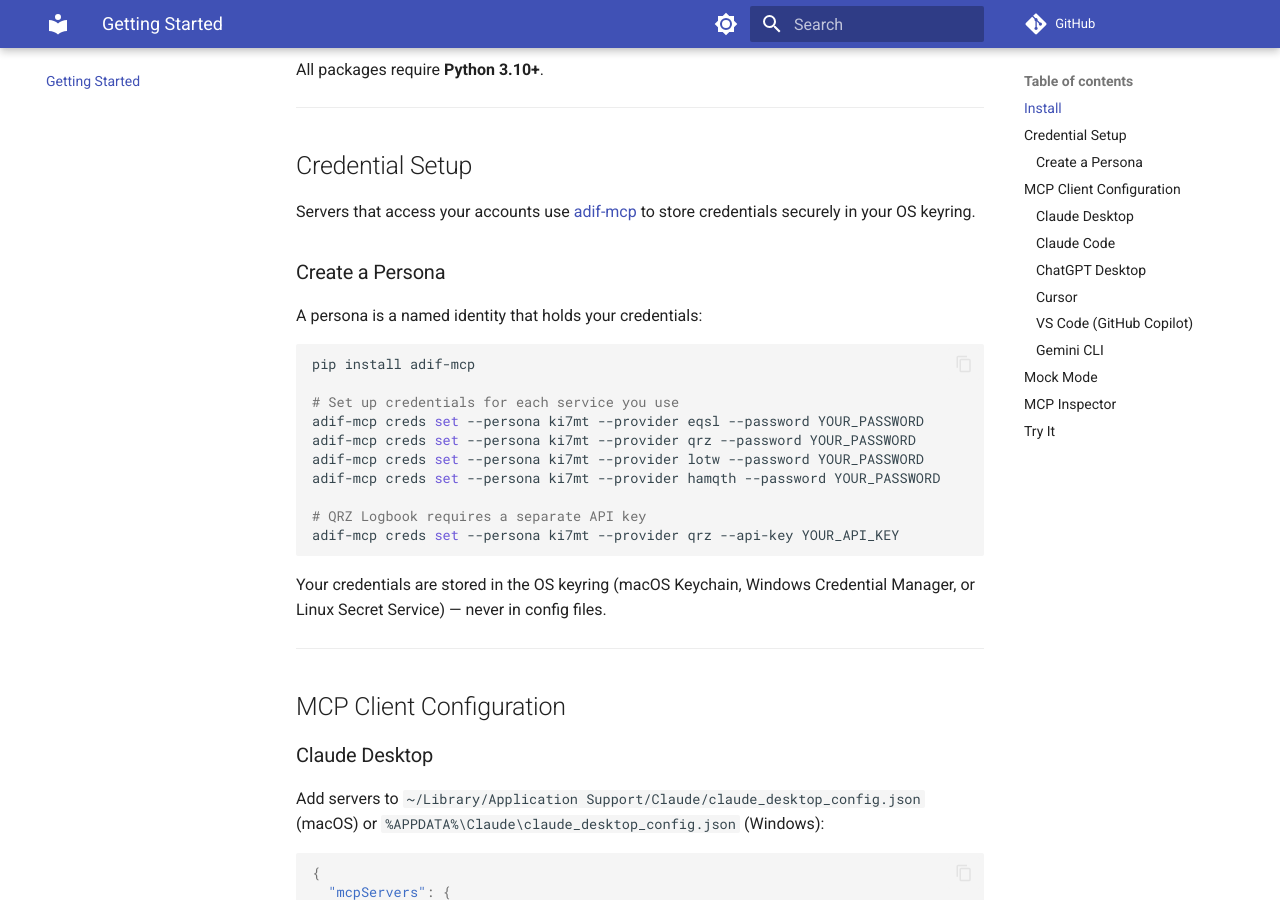
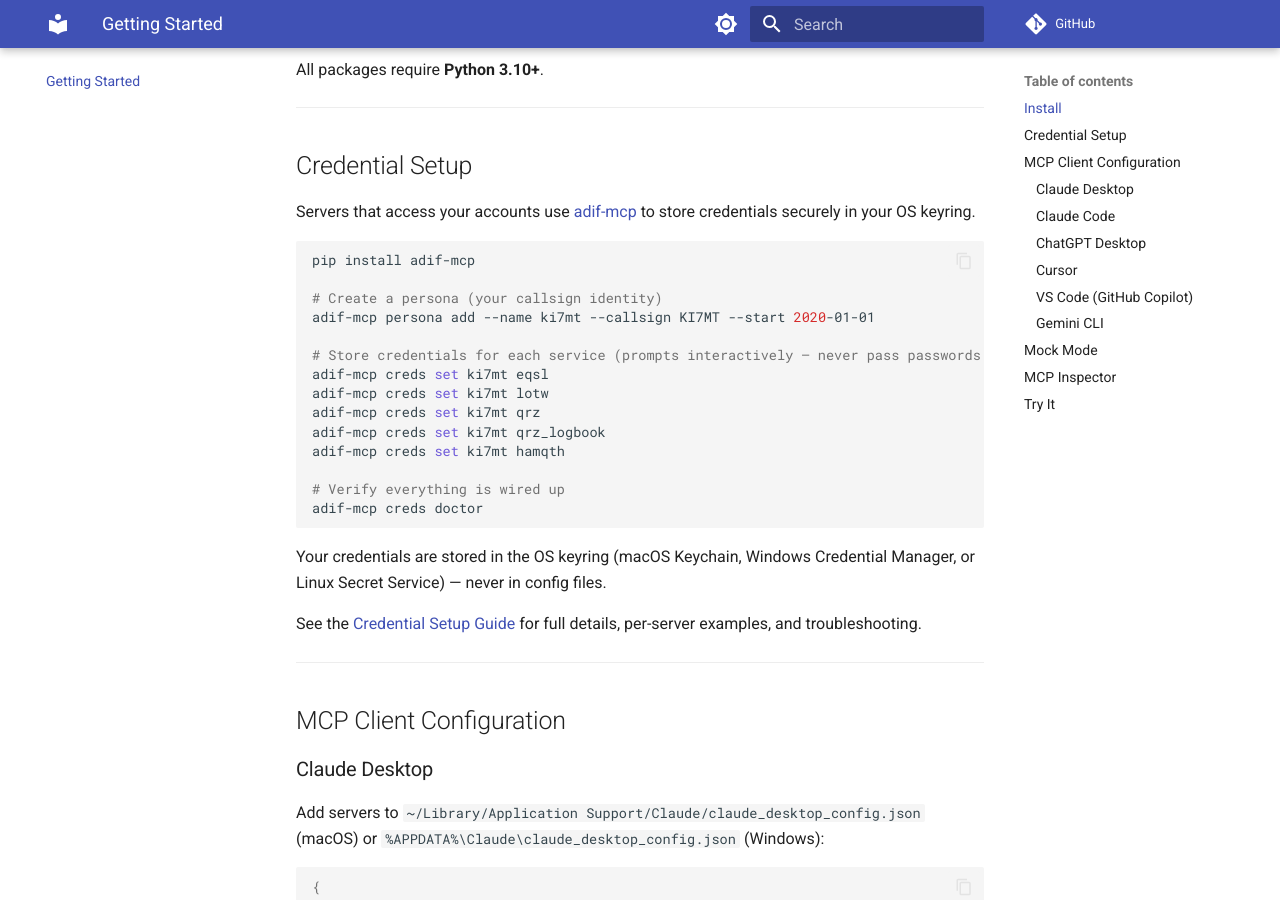
Before and after one commit to qso-graph/qso-graph.github.io, an MkDocs documentation site: the page built from docs/getting-started.md, in a window 1280 px wide and 900 px high, scrolled down 510 px. Built offline with MkDocs 1.6.1 and Material for MkDocs 9.7.7, drawn with Linux system fonts in a browser that asks for light colours; comment, search, counter and statistics services are not loaded.

Commit message:
Add credential setup guide, fix CLI syntax in getting-started
New docs/credentials.md with full end-to-end walkthrough: persona
creation, per-server examples (all 5 auth providers), creds doctor
verification, CLI reference, multiple personas, and troubleshooting.

Fix getting-started.md: positional args (not --persona/--provider),
add missing persona add step, add hamqth + qrz_logbook providers,
remove --password from CLI examples (use interactive prompt).

Co-Authored-By: Claude Opus 4.6 <noreply@anthropic.com>

````diff
--- a/docs/getting-started.md
+++ b/docs/getting-started.md
@@ -26,24 +26,26 @@ All packages require **Python 3.10+**.
 
 Servers that access your accounts use [adif-mcp](https://pypi.org/project/adif-mcp/) to store credentials securely in your OS keyring.
 
-### Create a Persona
-
-A persona is a named identity that holds your credentials:
-
 ```bash
 pip install adif-mcp
 
-# Set up credentials for each service you use
-adif-mcp creds set --persona ki7mt --provider eqsl --password YOUR_PASSWORD
-adif-mcp creds set --persona ki7mt --provider qrz --password YOUR_PASSWORD
-adif-mcp creds set --persona ki7mt --provider lotw --password YOUR_PASSWORD
-adif-mcp creds set --persona ki7mt --provider hamqth --password YOUR_PASSWORD
+# Create a persona (your callsign identity)
+adif-mcp persona add --name ki7mt --callsign KI7MT --start 2020-01-01
 
-# QRZ Logbook requires a separate API key
-adif-mcp creds set --persona ki7mt --provider qrz --api-key YOUR_API_KEY
+# Store credentials for each service (prompts interactively — never pass passwords on the command line)
+adif-mcp creds set ki7mt eqsl
+adif-mcp creds set ki7mt lotw
+adif-mcp creds set ki7mt qrz
+adif-mcp creds set ki7mt qrz_logbook
+adif-mcp creds set ki7mt hamqth
+
+# Verify everything is wired up
+adif-mcp creds doctor
 ```
 
 Your credentials are stored in the OS keyring (macOS Keychain, Windows Credential Manager, or Linux Secret Service) — never in config files.
+
+See the [Credential Setup Guide](credentials.md) for full details, per-server examples, and troubleshooting.
 
 ---
 
--- a/mkdocs.yml
+++ b/mkdocs.yml
@@ -63,6 +63,7 @@ extra:
 nav:
   - Home: index.md
   - Getting Started: getting-started.md
+  - Credential Setup: credentials.md
   - Servers:
     - servers/index.md
     - Foundation:
````
Also changed, not shown: docs/credentials.md (added, +227 -0 lines).
